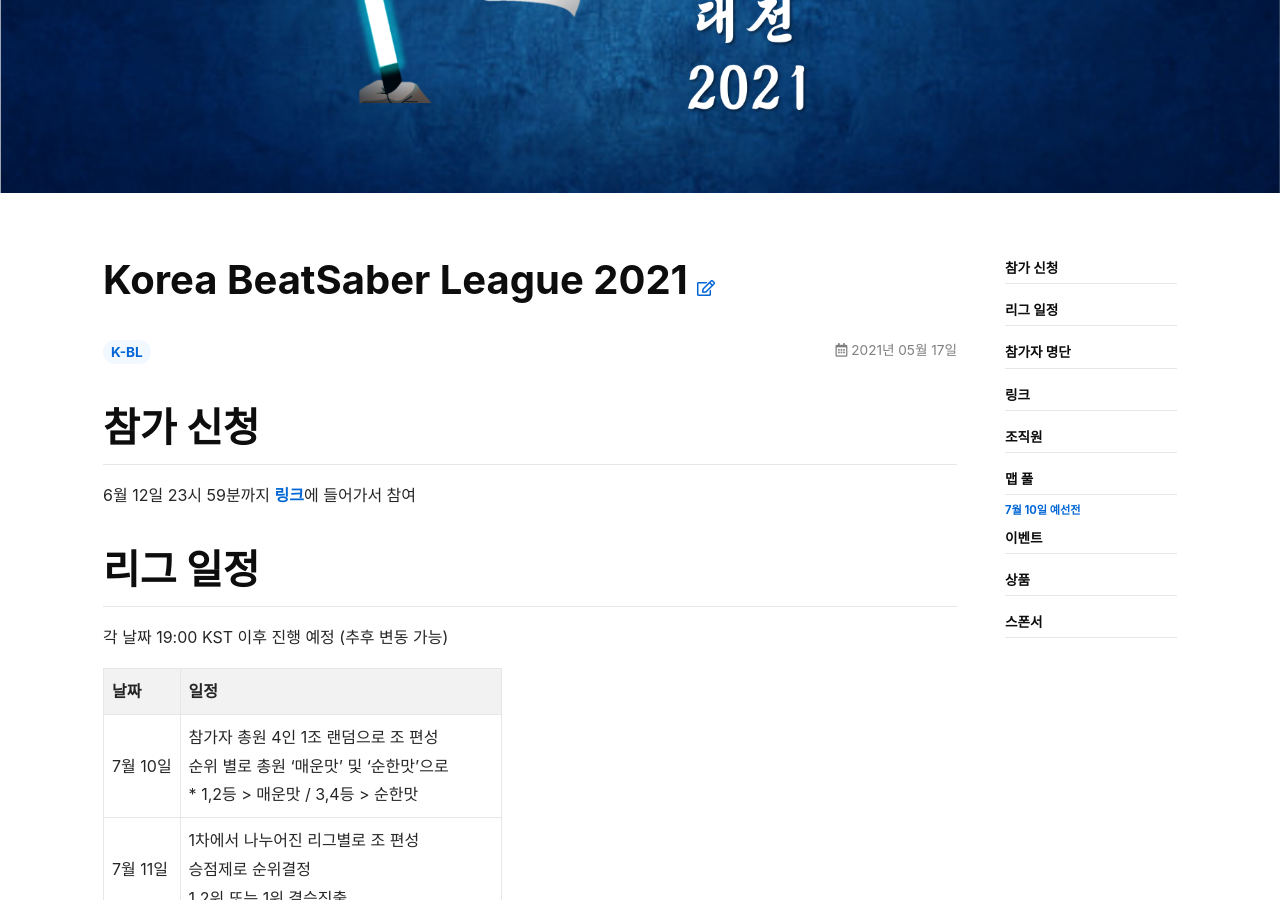
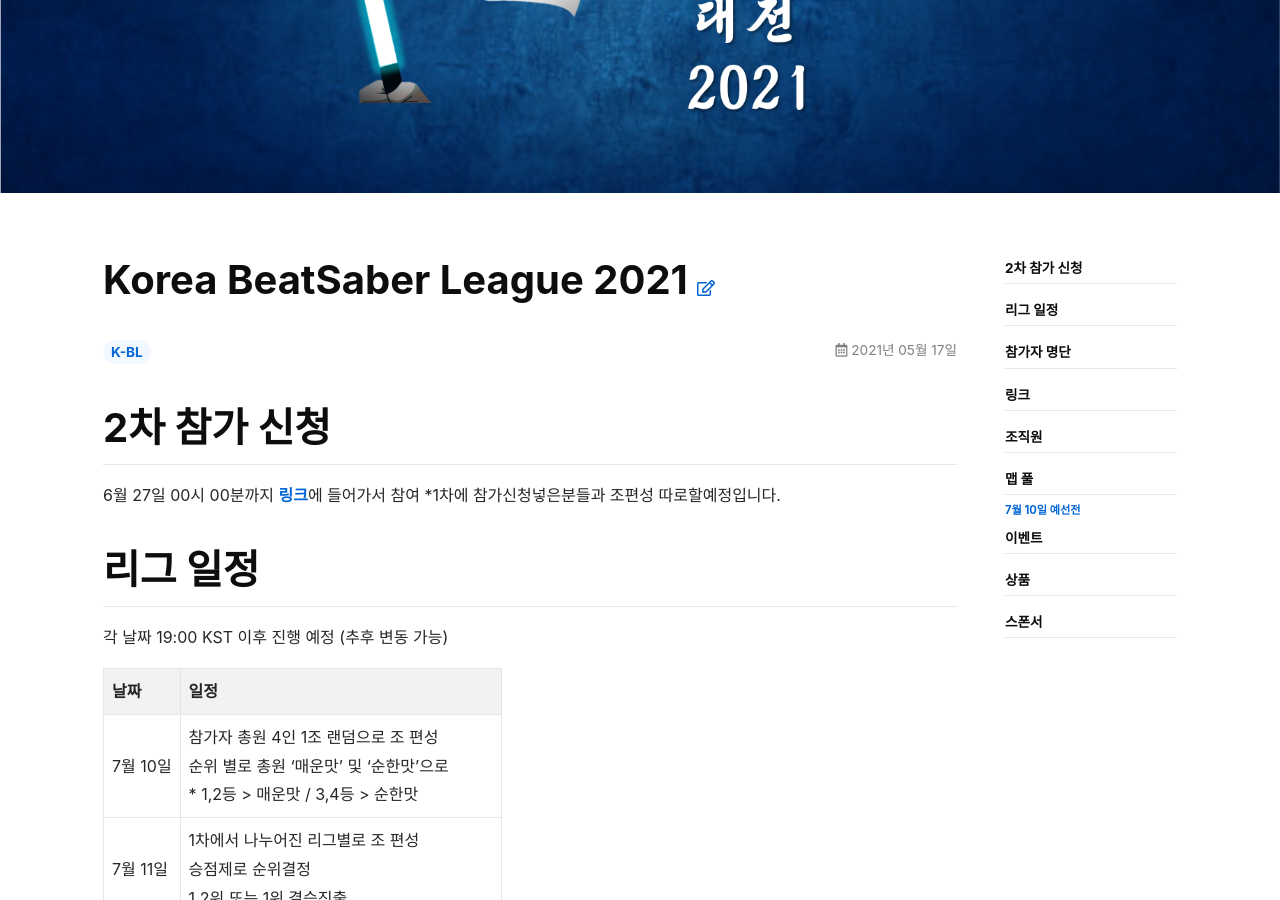
Before and after one commit to BSCKorea/bsckorea.github.io, a Jekyll site: the page built from _posts/2021-05-17-Korea-BeatSaber-League-2021.md, in a window 1280 px wide and 900 px high, scrolled down 315 px. Built offline with Jekyll 4.4.1, drawn with Linux system fonts in a browser that asks for light colours; nearby versions of some CDN libraries.

Commit message:
Update 2021-05-17-Korea-BeatSaber-League-2021.md

```diff
--- a/_posts/2021-05-17-Korea-BeatSaber-League-2021.md
+++ b/_posts/2021-05-17-Korea-BeatSaber-League-2021.md
@@ -7,9 +7,10 @@
     src: /img/banner2021kor.png
 ---
 
-# 참가 신청
+# 2차 참가 신청
 
-6월 12일 23시 59분까지 [링크](https://forms.gle/z1Vq5rUUrXmH23dNA)에 들어가서 참여
+6월 27일 00시 00분까지 [링크](https://forms.gle/GcgUxdpbgK7kwzFi8)에 들어가서 참여
+*1차에 참가신청넣은분들과 조편성 따로할예정입니다.
 
 # 리그 일정
 
```
